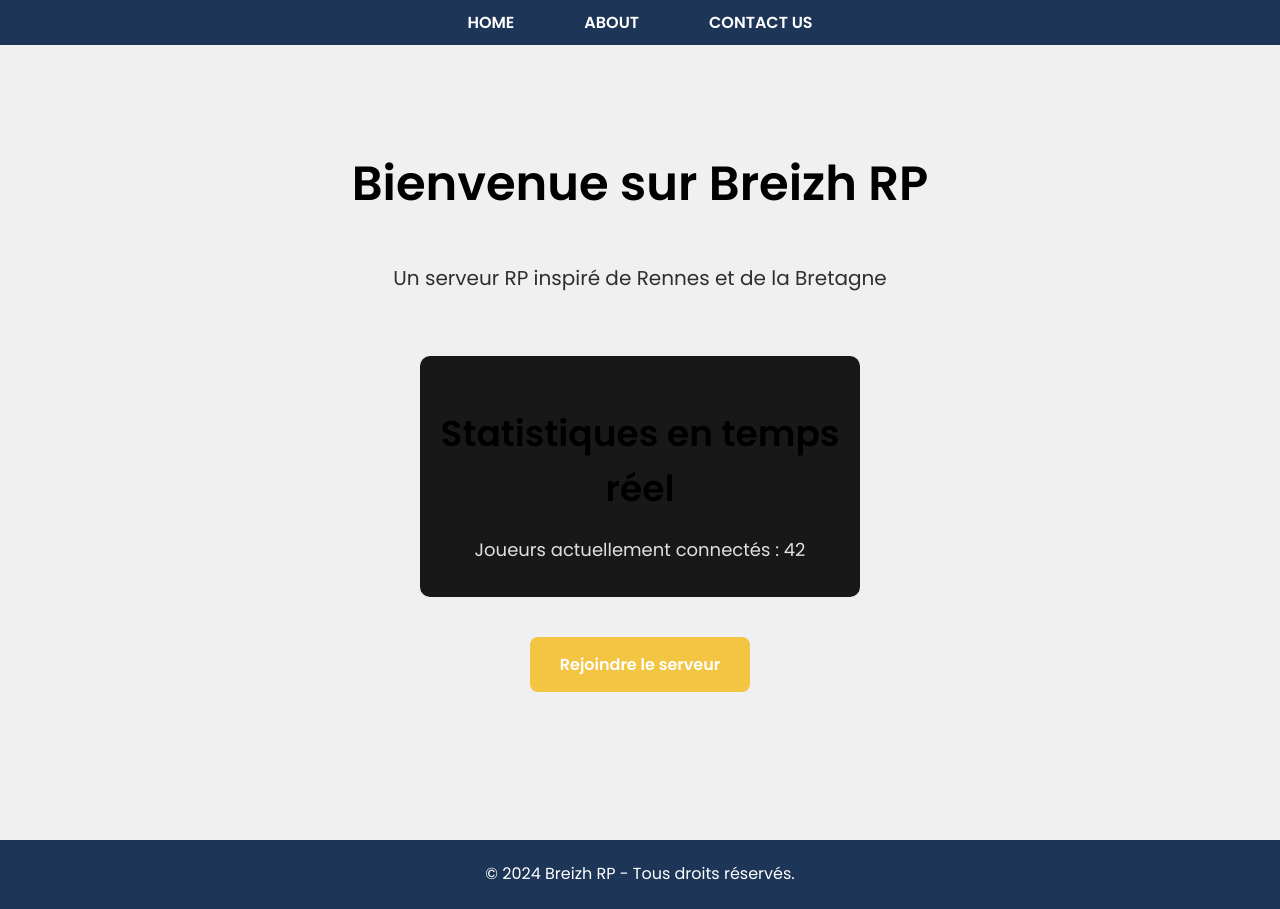
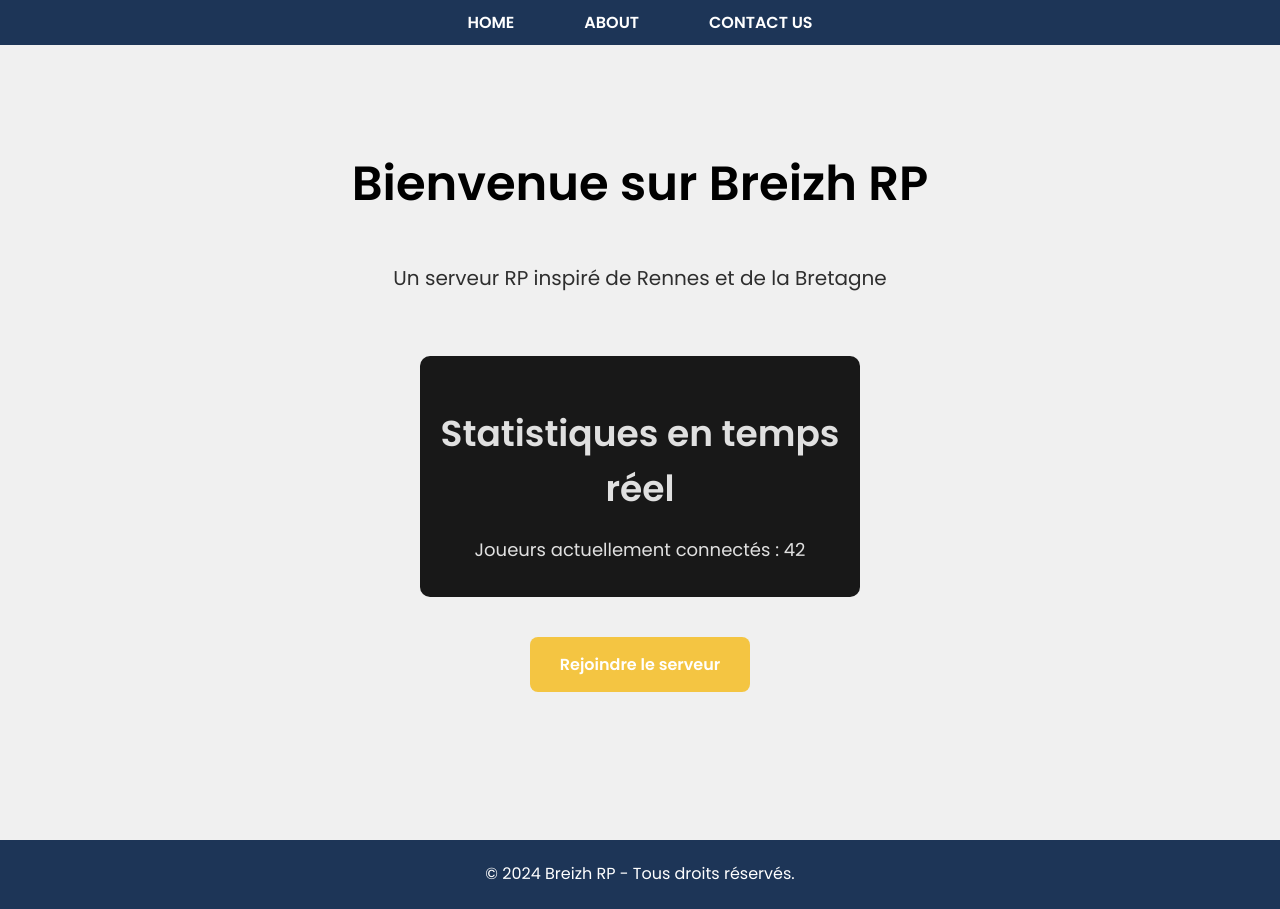
Before and after one commit to HakiosR/website-breizhrp, a website: page pages/index.html in a window 1280 px wide. Drawn offline with Linux system fonts and the light colour scheme.

Commit message:
stats.css edited

```diff
--- a/assets/css/stats.css
+++ b/assets/css/stats.css
@@ -12,6 +12,7 @@
 .stats h2 {
     font-size: 36px; /* Augmenter la taille du texte pour l'erreur 404 */
     margin-bottom: 10px;
+    color: #E0E0E0;
 }
 
 .stats p {
```
